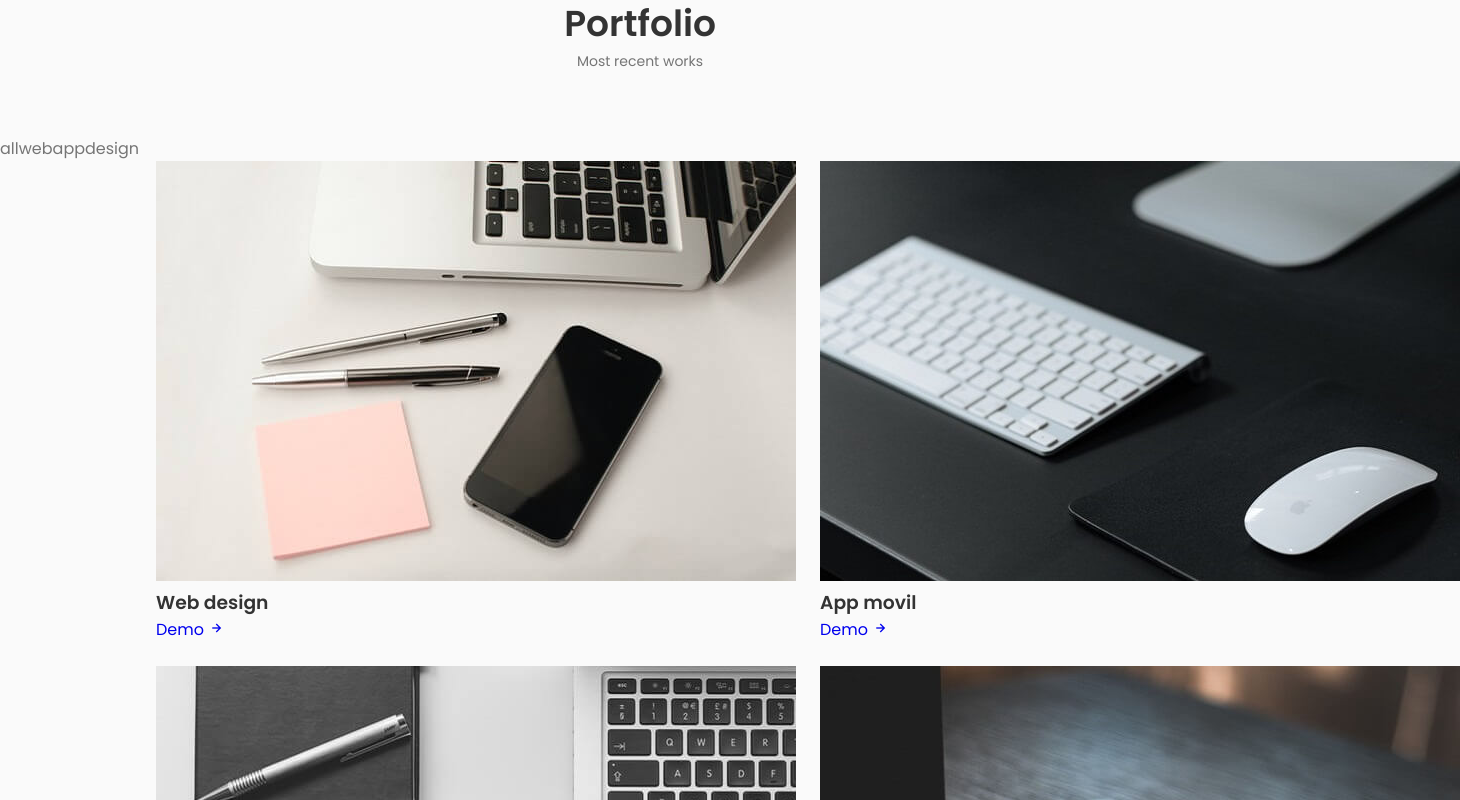
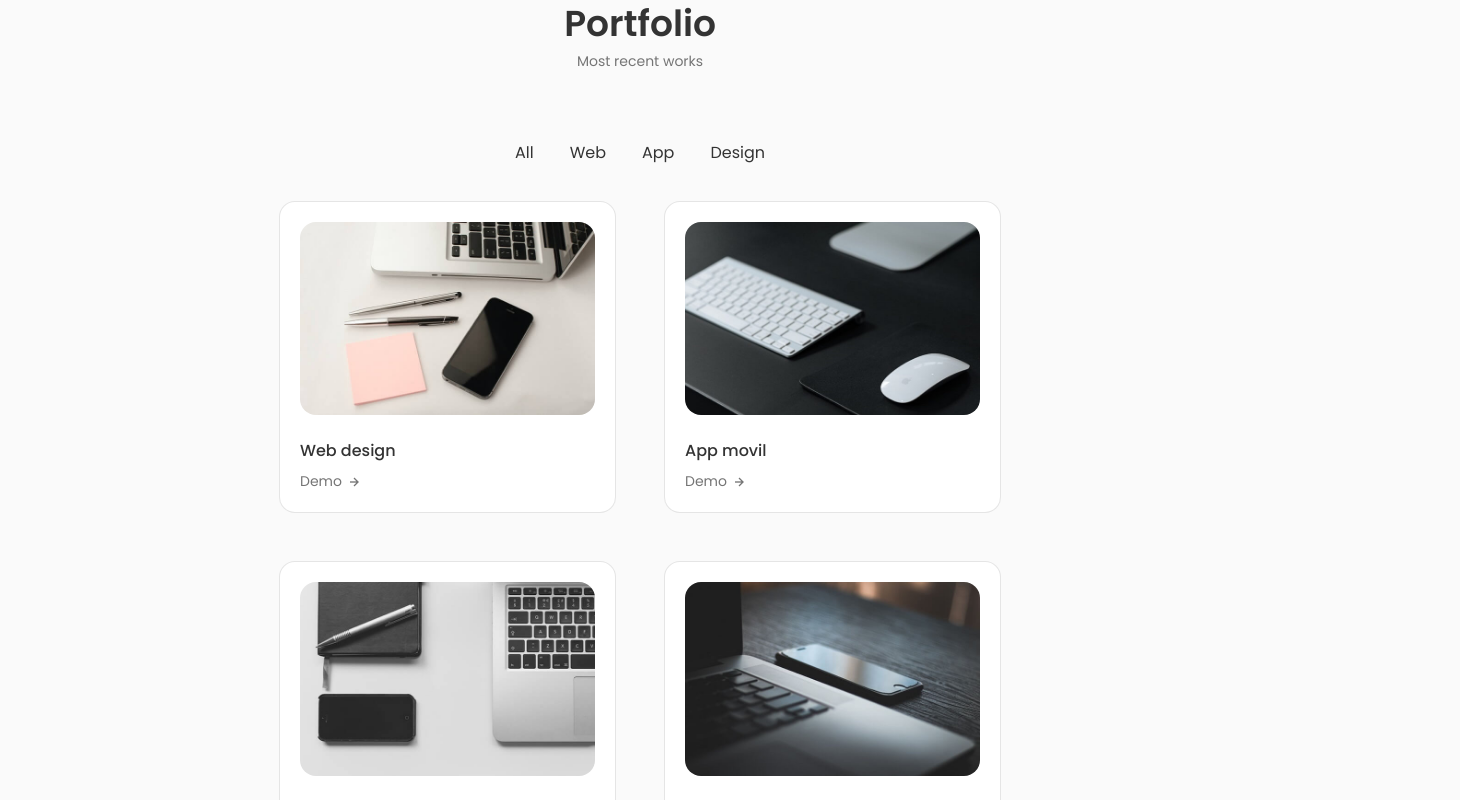
Before and after one commit to Deybi1004/Web-Profile, a React (Create React App) app: page / in a window 1280 px wide. Shown: the part 3560-4360 px from the top of the page, 1460 px wide, since content can reach past the window. Built offline with nearby package versions, Linux system fonts and the light colour scheme.

Commit message:
Component Work css Advanced

```diff
--- a/src/components/work/work.css
+++ b/src/components/work/work.css
@@ -1,3 +1,66 @@
+
+.work__filters {
+    display:flex;
+    justify-content: center;
+    align-items: center;
+    column-gap: 0.75rem;
+    margin-bottom: var(--mb-2);
+
+}
+
+.work__item {
+    cursor:pointer;
+    color: var(--title-color);
+    padding: 0.25rem 0.75rem;
+    font-weight: var(--font-mediumm);
+    border-radius: 0.5rem;
+    text-transform: capitalize;
+}
+
+.work__item:hover {
+    background-color: var(--title-color);
+    color: var(--container-color)
+}
+
 .work__container {
     grid-template-columns: repeat(2, max-content);
+    gap: 3rem;
+    justify-content: center;
 }
+
+.work__card {
+    background-color: var(--container-color);
+    border: 1px solid rgba(0, 0, 0, 0.1);
+    padding: 1.25rem;
+    border-radius: 1rem;
+}
+
+.work__img {
+    width: 295px;
+    border-radius: 1rem;
+    margin-bottom: var(--mb-1);
+}
+
+.work__title {
+    font-size: var(--normal-font-size);
+    font-weight: var(--font-medium);
+    margin-bottom: var(--mb-0-5);
+}
+
+.work__button {
+
+    color: var(--text-color);
+    font-size: var(--small-font-size);
+    display: flex;
+    align-items: center;
+    column-gap: 0.25rem;
+}
+
+.work__button-icon {
+    font-size: 1rem;
+    transition: 0.4s;
+}
+
+.work__button:hover .work__button-icon {
+    transform: translateX(0.25rem);
+}
```
